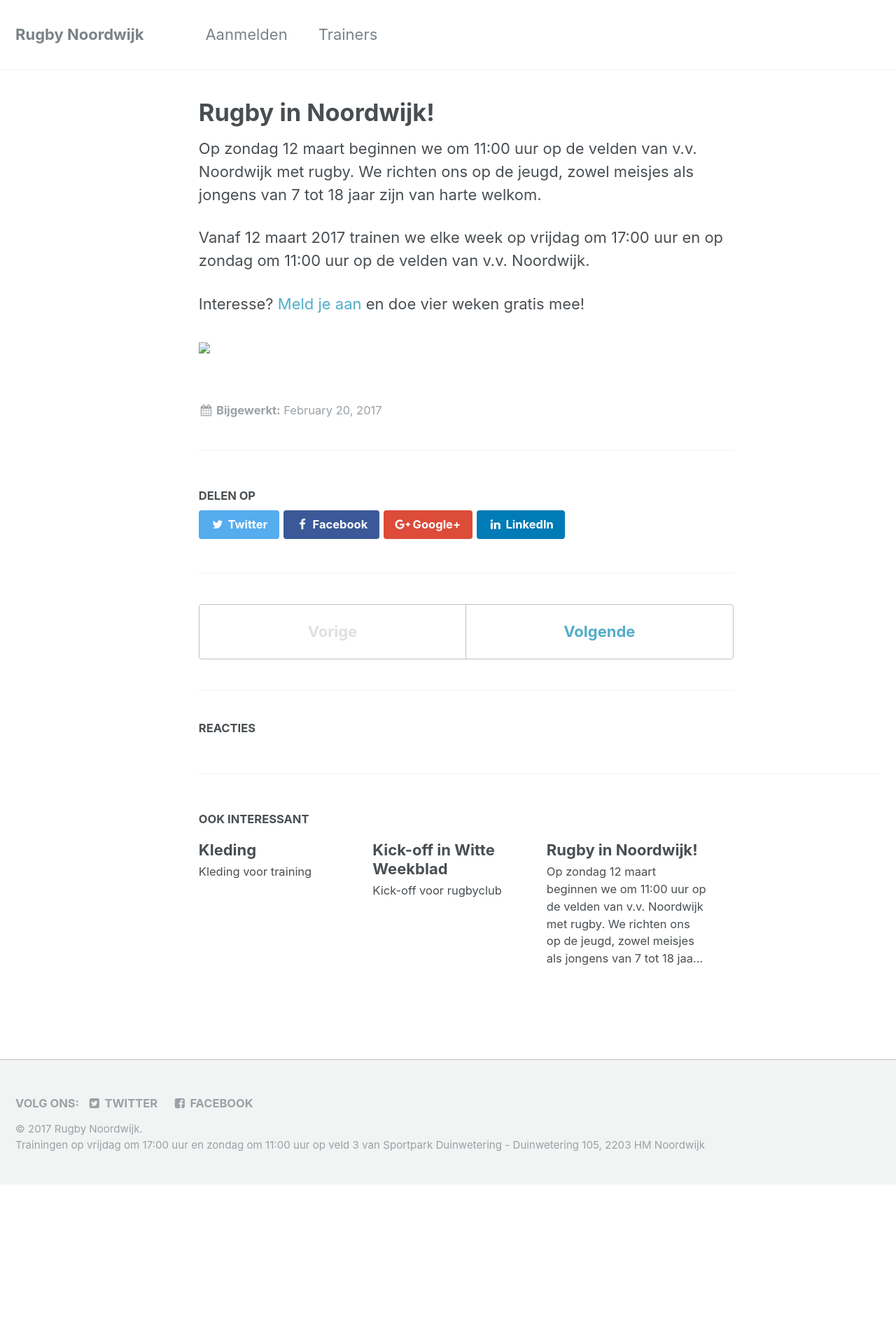
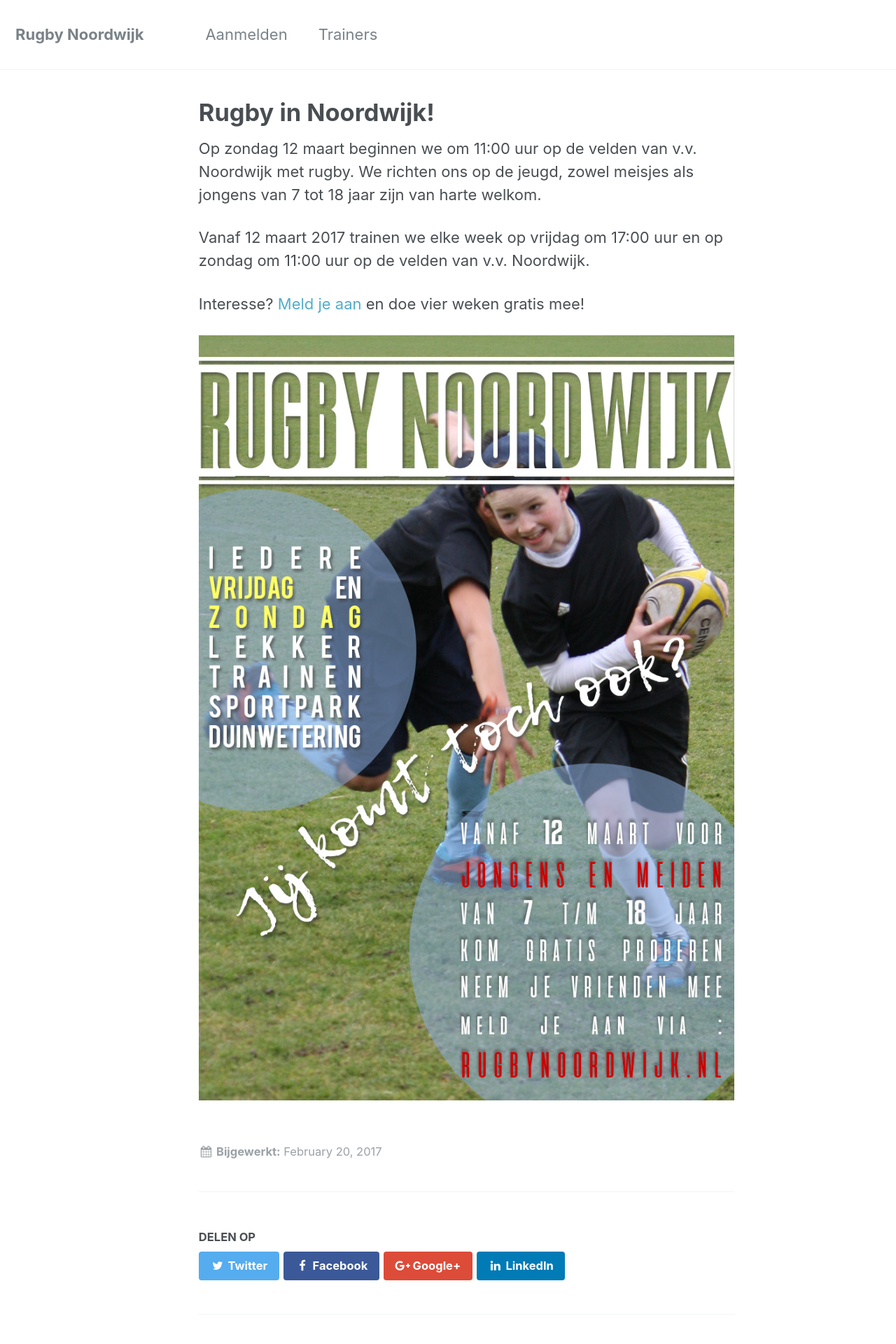
Before and after one commit to wijnandb/rugby-noordwijk, a Jekyll site: the page built from _posts/2017-02-20-Rugby-in-Noordwijk.md, in a window 1280 px wide. Shown: the top 1920 px of the page at 70% size. Built offline with Jekyll 4.4.1, drawn with Linux system fonts in a browser that asks for light colours; nearby versions of some CDN libraries; library files that are not in the unit come from our copies; before the commit the page ends 1692 px from its top, so only the background shows below that.

Commit message:
image path promotie

```diff
--- a/_posts/2017-02-20-Rugby-in-Noordwijk.md
+++ b/_posts/2017-02-20-Rugby-in-Noordwijk.md
@@ -10,4 +10,4 @@ Vanaf 12 maart 2017 trainen we elke week op vrijdag om 17:00 uur en op zondag om
 
 Interesse? <a href="/aanmelden/">Meld je aan</a> en doe vier weken gratis mee!
 
-<img src="/assets/images/posterv1.jpg">
+<img src="/assets/images/promotie/posterv1.jpg">
```
